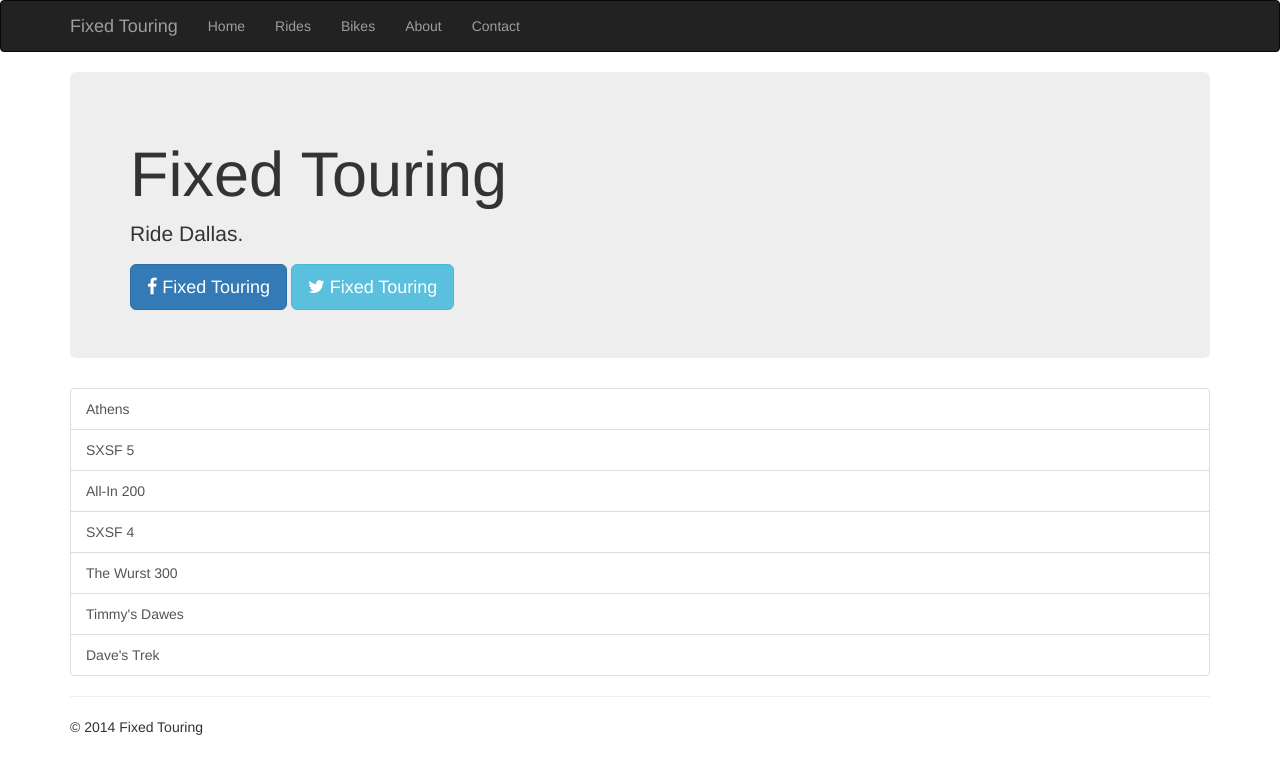
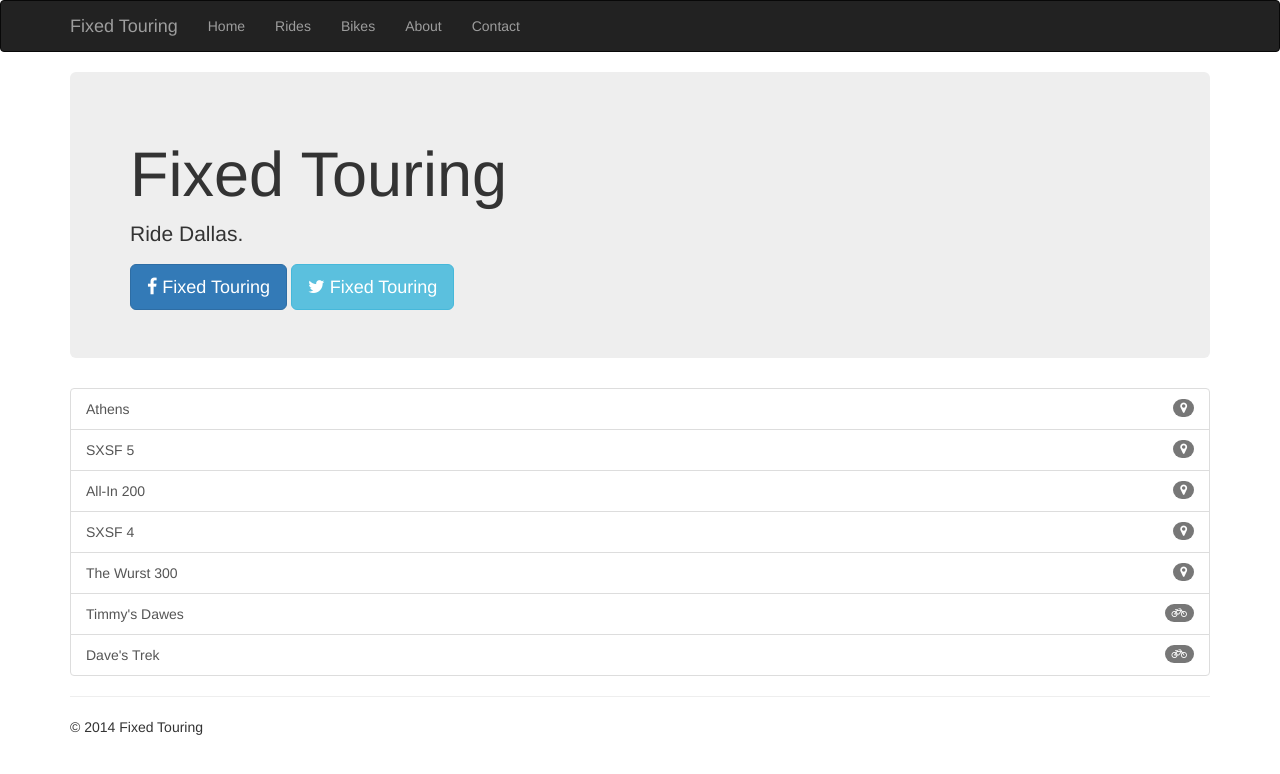
Before and after one commit to fixedtouring/fixedtouring.github.io, a Jekyll site: the page built from index.html, in a window 1280 px wide. Shown: the top 774 px of the page. Built offline with Jekyll 4.4.1, drawn with Linux system fonts in a browser that asks for light colours; nearby versions of some CDN libraries.

Commit message:
Add badge icons for bikes and rides

```diff
--- a/index.html
+++ b/index.html
@@ -19,6 +19,14 @@ layout: default
 <div class="list-group">
   {% for post in site.posts %}
     <a href="{{ post.url | escape }}" class="list-group-item">
+      <span class="badge">
+        {% if post.categories contains 'bikes' %}
+          <i class="fa fa-bicycle"></i>
+        {% elsif post.categories contains 'rides' %}
+          <i class="fa fa-map-marker"></i>
+        {% endif %}
+      </span>
+
       {{ post.title | escape }}
     </a>
   {% endfor %}
```
